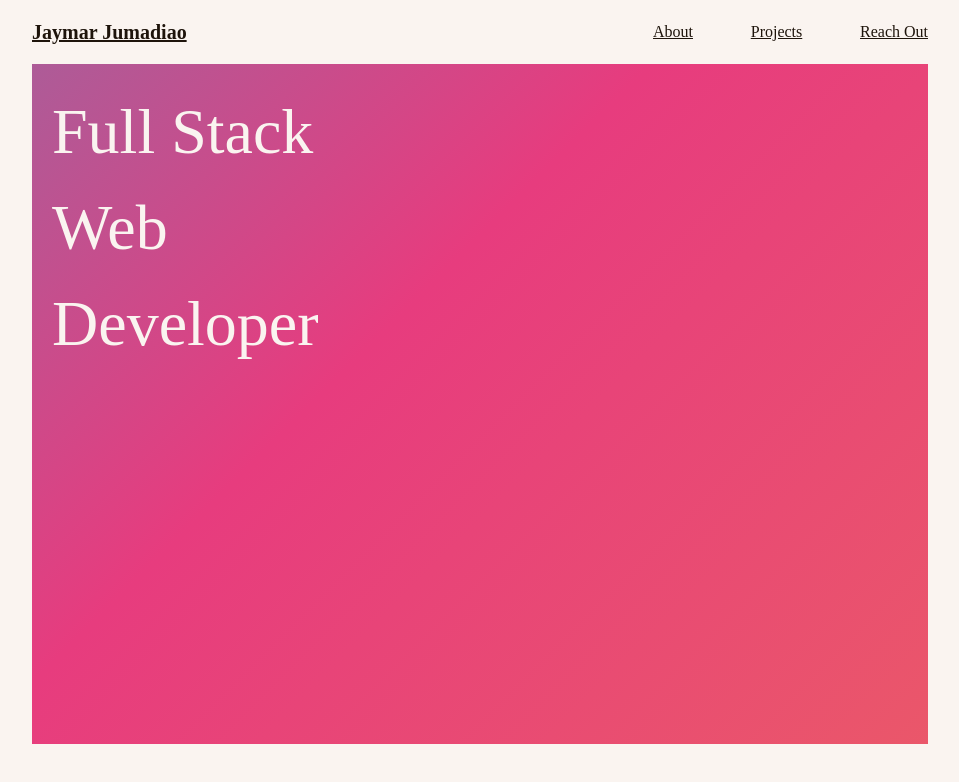
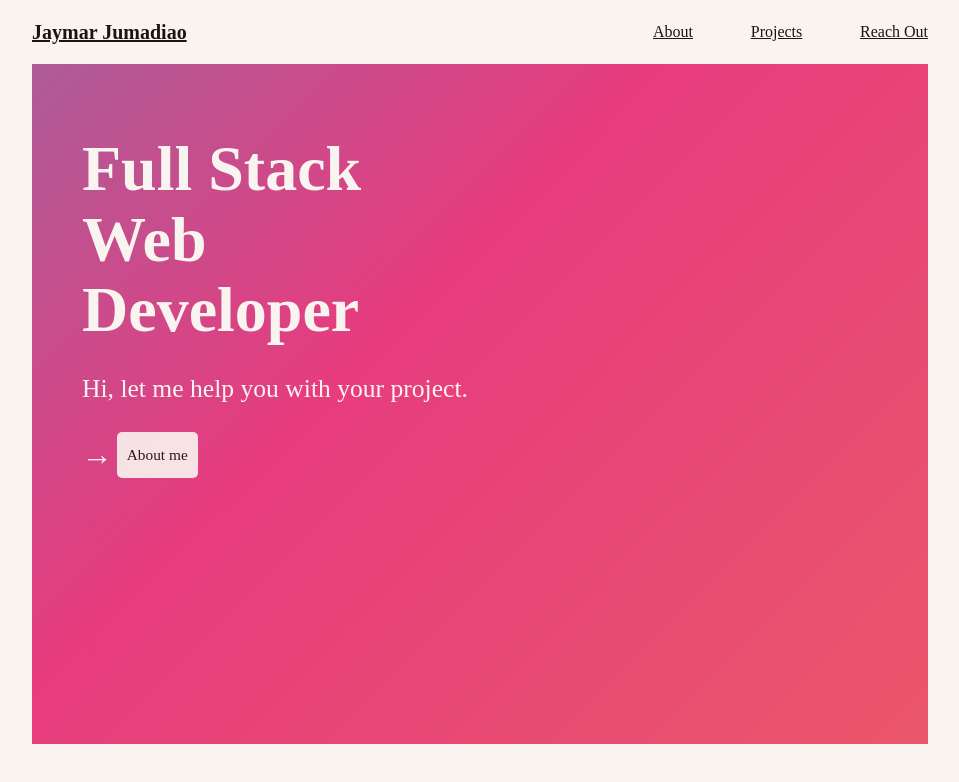
Before and after one commit to kalamansi10/portfolio-react, a React (Vite) app: page / in a window 1280 px wide. Shown: the top 782 px of the page, without its empty margins (160-1119 px from the left). Built offline with nearby package versions, Linux system fonts and the light colour scheme; a web font is replaced by a local one.

Commit message:
Fixed largest Contentful Paint speed issue

```diff
--- a/src/App.css
+++ b/src/App.css
@@ -210,7 +210,7 @@ nav {
 
 .project-page {
   margin-bottom: 10rem;
-  animation: fade-in 1s cubic-bezier(.05,.45,.67,1);
+  animation: fade-in 1s cubic-bezier(0.05, 0.45, 0.67, 1);
 }
 
 .project-page > :nth-child(2) {
@@ -324,7 +324,7 @@ nav {
 .about-page {
   height: 100vh;
   margin-bottom: 10rem;
-  animation: fade-in 1s cubic-bezier(.05,.45,.67,1);
+  animation: fade-in 1s cubic-bezier(0.05, 0.45, 0.67, 1);
 
   ul {
     display: flex;
@@ -343,7 +343,7 @@ nav {
 
 .contact-page {
   margin-bottom: 10rem;
-  animation: fade-in 1s cubic-bezier(.05,.45,.67,1);
+  animation: fade-in 1s cubic-bezier(0.05, 0.45, 0.67, 1);
 }
 
 .contact-info {
@@ -438,13 +438,33 @@ nav {
 .hero-page {
   background: linear-gradient(-45deg, #ee7752, #e73c7e, #23a6d5, #23d5ab);
   background-size: 400% 400%;
-  animation: gradient 15s ease infinite, fade-in 1s cubic-bezier(.05,.45,.67,1);
+  animation: gradient 15s ease infinite,
+    fade-in 1s cubic-bezier(0.05, 0.45, 0.67, 1);
   height: 85vh;
-  padding: 20px;
+  padding: 0 50px 0;
+  color: var(--background);
 
-  p {
-    color: var(--background);
-    font-size: 5vmax;
+  a {
+    display: flex;
+    text-decoration: none;
+    span {
+      font-size: 2.4vmax;
+    }
+    button {
+      background-color: var(--background);
+      color: var(--text);
+      border-radius: 5px;
+      opacity: 90%;
+      padding: 0 10px 0;
+      font-size: 1.2vmax;
+      transition: transform .1s ease-in-out;
+      &:hover {
+        cursor: pointer;
+        transform: scale(1.05, 1.05);
+        opacity: 100%;
+      }
+    }
+
   }
 }
 
@@ -468,3 +488,9 @@ nav {
     opacity: 100%;
   }
 }
+
+@media (max-width: 720px) {
+  .hero-page {
+    padding: 0 20px 0;
+  }
+}
--- a/src/components/Hero.tsx
+++ b/src/components/Hero.tsx
@@ -1,9 +1,31 @@
+import { Link } from "react-router-dom";
+
 const Hero: React.FC = () => {
   return (
     <div className="hero-page fade-in">
-      <p>Full Stack</p>
-      <p>Web</p>
-      <p>Developer</p>
+      <h2
+        style={{
+          color: "var(--background)",
+          padding: "0",
+          fontSize: "5vmax",
+          textAlign: "start",
+        }}
+      >
+        <br />
+        Full Stack <br />
+        Web <br />
+        Developer
+      </h2>
+      <br />
+      <p style={{ fontSize: "2vmax" }}>
+        Hi, let me help you with your project.
+      </p>
+      <br />
+      <Link to="/about">
+        <span>→</span>
+        &nbsp;
+        <button>About me </button>
+      </Link>
     </div>
   );
 };
```
